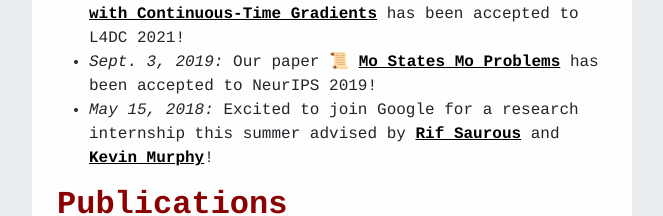
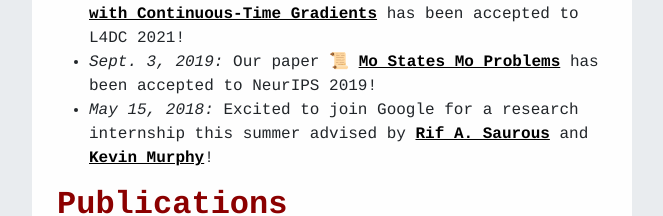
Before and after one commit to samuela/personal-website, a Next.js app: page / in a window 1280 px wide. Shown: the part 1005-1221 px from the top of the page, without its empty margins (308-971 px from the left). Built offline with nearby package versions, Linux system fonts and the light colour scheme.

Commit message:
don't forget Rif's middle name!

```diff
--- a/pages/index.tsx
+++ b/pages/index.tsx
@@ -97,7 +97,7 @@
               <li>
                 <i>May 15, 2018:</i> Excited to join Google for a research
                 internship this summer advised by{" "}
-                <a href="https://derifatives.github.io/">Rif Saurous</a> and{" "}
+                <a href="https://derifatives.github.io/">Rif A. Saurous</a> and{" "}
                 <a href="https://research.google/people/KevinMurphy/">
                   Kevin Murphy
                 </a>
```
